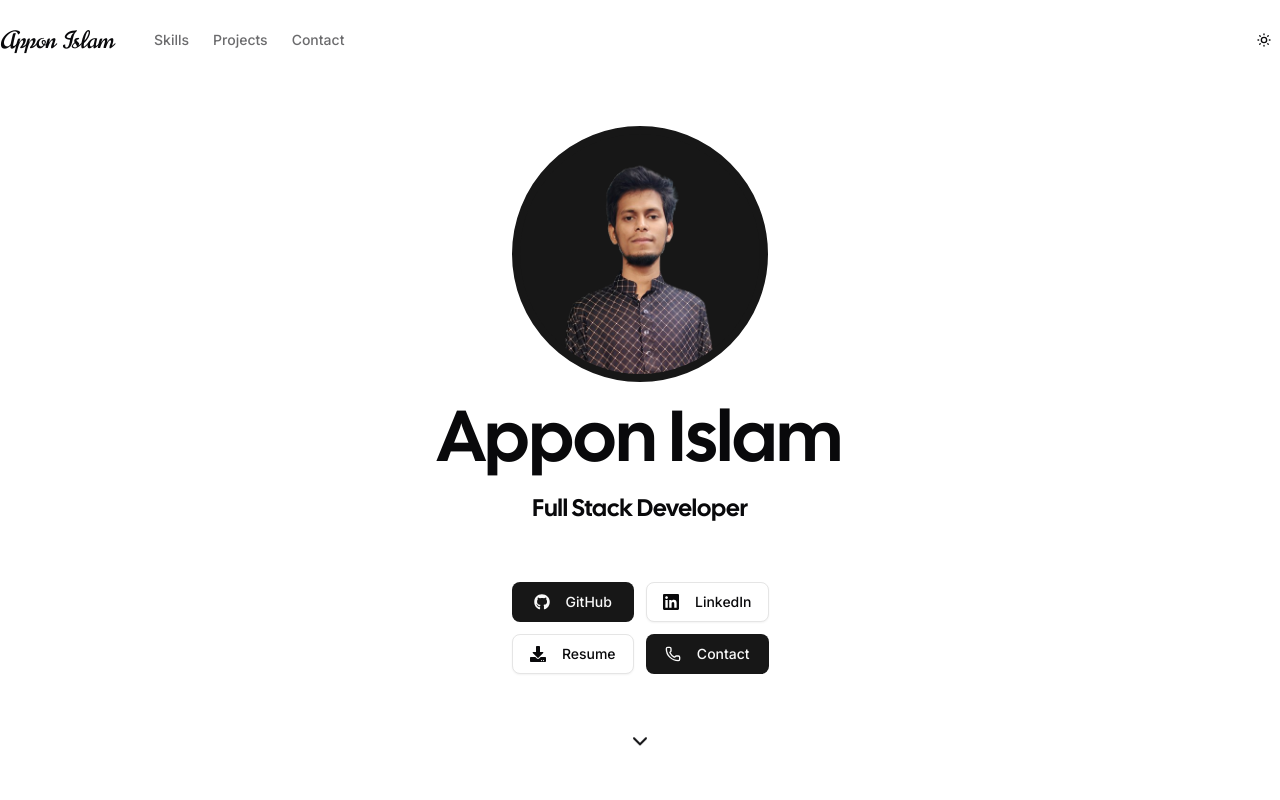
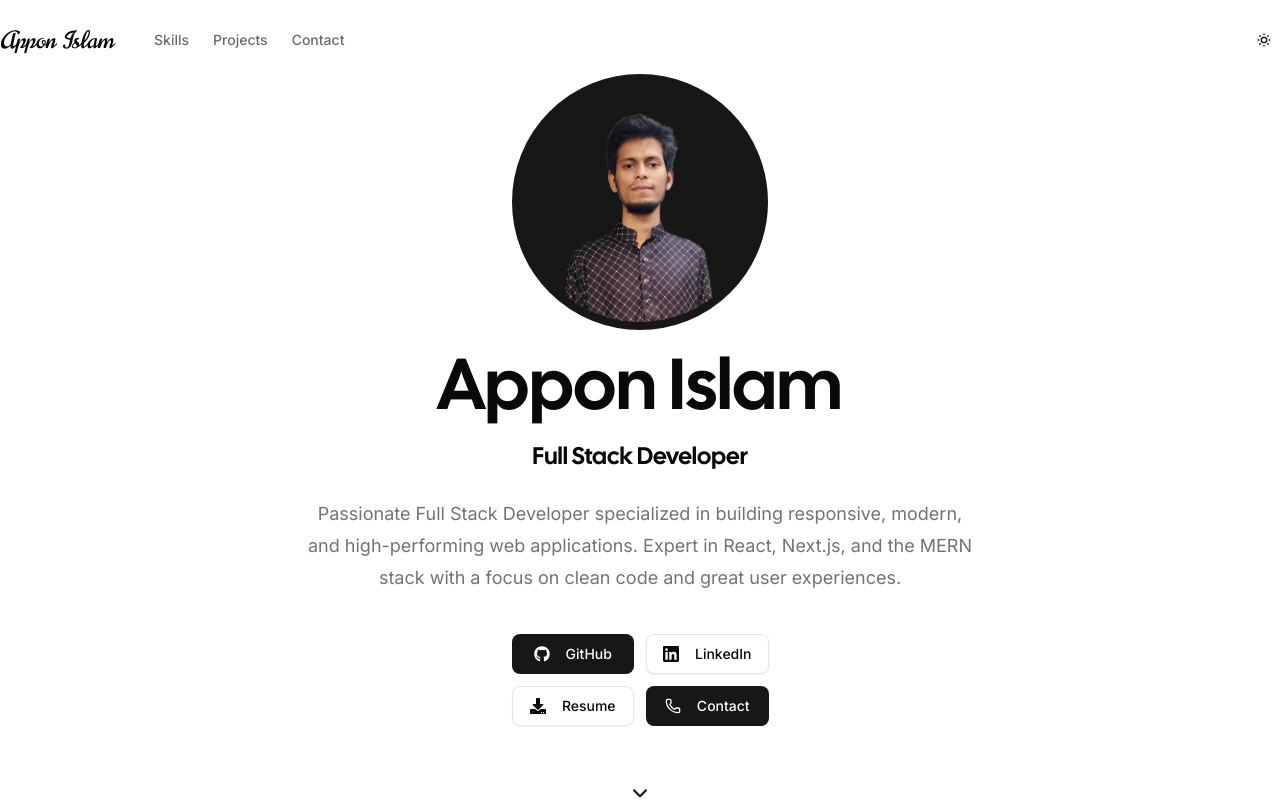
Before and after one commit to apponislam/apponislam-portfolio-with-nextJs, a Next.js app: page / in a window 1280 px wide. Shown: the top 800 px of the page. Built offline with nearby package versions, Linux system fonts and the light colour scheme.

Commit message:
feat: create landing page with hero, skills, resume, and featured projects sections

```diff
--- a/src/app/(root)/page.tsx
+++ b/src/app/(root)/page.tsx
@@ -20,8 +20,11 @@ export default function Home() {
                         {/* </div> */}
                         <h1 className="font-heading text-3xl sm:text-5xl md:text-6xl lg:text-7xl font-semibold">Appon Islam</h1>
                         <h3 className="font-heading text-base sm:text-xl md:text-xl lg:text-2xl font-semibold">Full Stack Developer</h3>
+                        <p className="max-w-[42rem] leading-normal text-muted-foreground sm:text-lg sm:leading-8 mt-2">
+                            Passionate Full Stack Developer specialized in building responsive, modern, and high-performing web applications. Expert in React, Next.js, and the MERN stack with a focus on clean code and great user experiences.
+                        </p>
 
-                        <div className="grid grid-cols-2 mt-10 items-center justify-center sm:flex-row  gap-3">
+                        <div className="grid grid-cols-2 mt-6 items-center justify-center sm:flex-row  gap-3">
                             <Link href={"https://github.com/apponislam"} target="_blank" className={cn(buttonVariants({ size: "lg" }), "px-4 md:px-8")}>
                                 <Icons.gitHub className="w-4 h-4 mr-2" /> GitHub
                             </Link>
```
